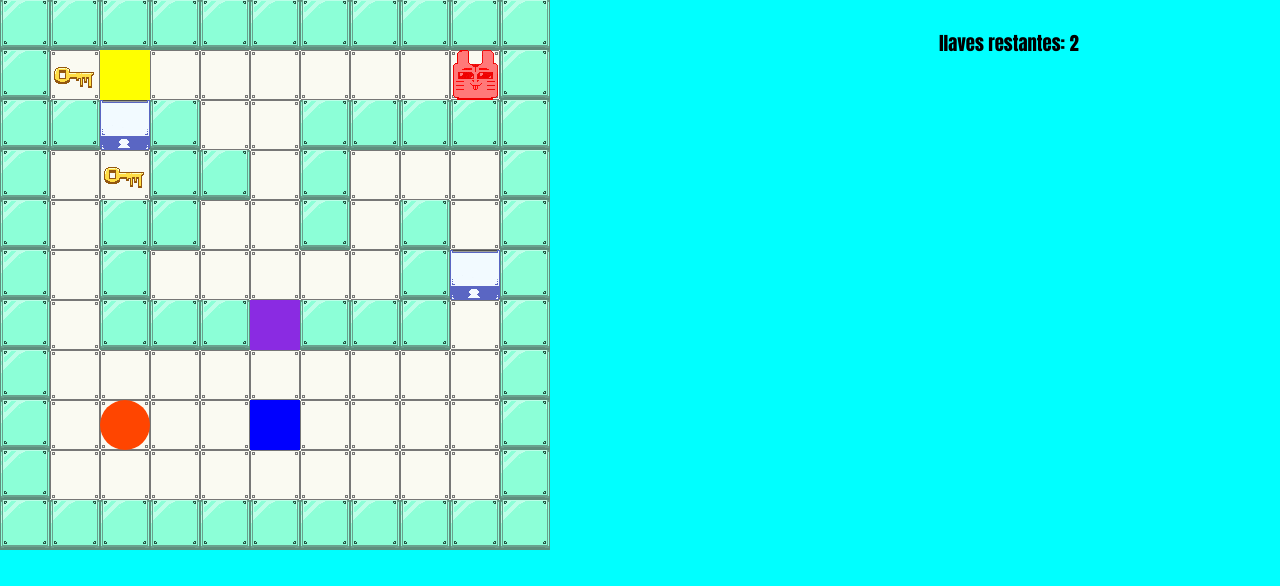
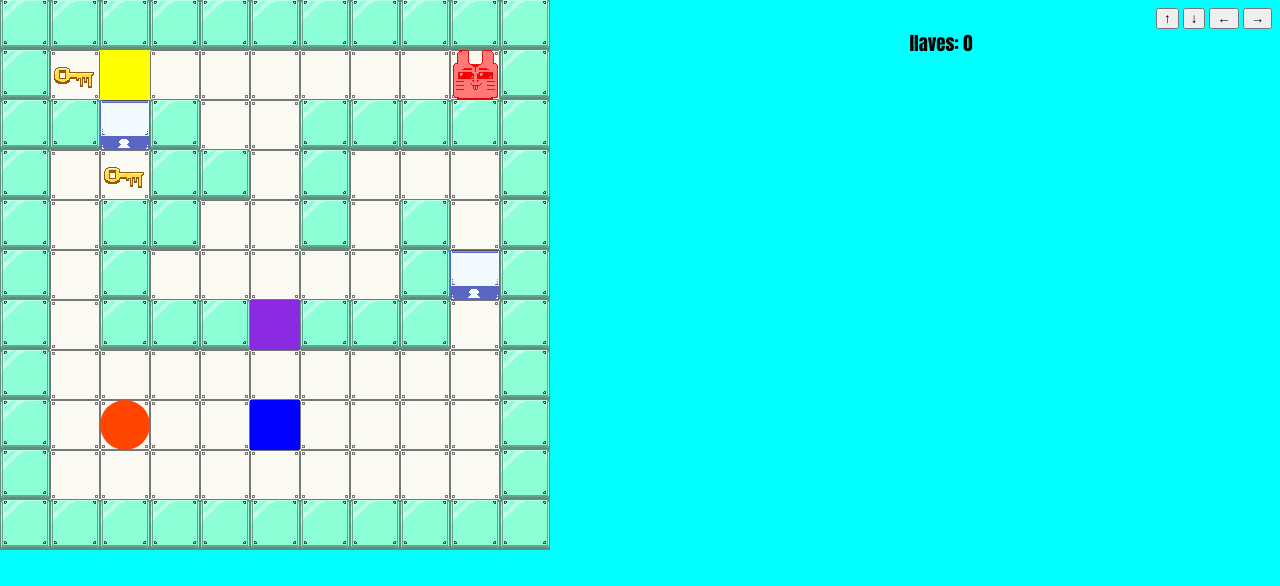
Before and after one commit to Alexhumme/proyectos, a plain HTML site: page cuadrado/index.html in a window 1280 px wide. Shown: the top 586 px of the page. Drawn offline with Linux system fonts and the light colour scheme.

Commit message:
ahora con mando

```diff
--- a/cuadrado/index.html
+++ b/cuadrado/index.html
@@ -13,6 +13,12 @@
 		<script src="js/iniciar.js"> </script>
 		<script src="js/mover.js"> </script>
 		<h1>PAGINA WEB: CUADRADO ROJO</h1> <br>
-		<h3 id="puntaje">llaves restantes: 2</h3>
+		<h3 id="puntaje">llaves: 0</h3>
+		<div class="mando">
+			<button class="B_arriba" onclick="mover('ArrowUp'); activarEventos('ArrowUp')"> ↑ </button>
+			<button class="B_abajo" onclick="mover('ArrowDown'); activarEventos('ArrowDown')"> ↓ </button>
+			<button class="B_izquierda" onclick="mover('ArrowLeft'); activarEventos('ArrowLeft')"> ← </button>
+			<button class="B_derecha" onclick="mover('ArrowRight'); activarEventos('ArrowRight')"> → </button>
+		</div>
 	</body>
 </html>
```
